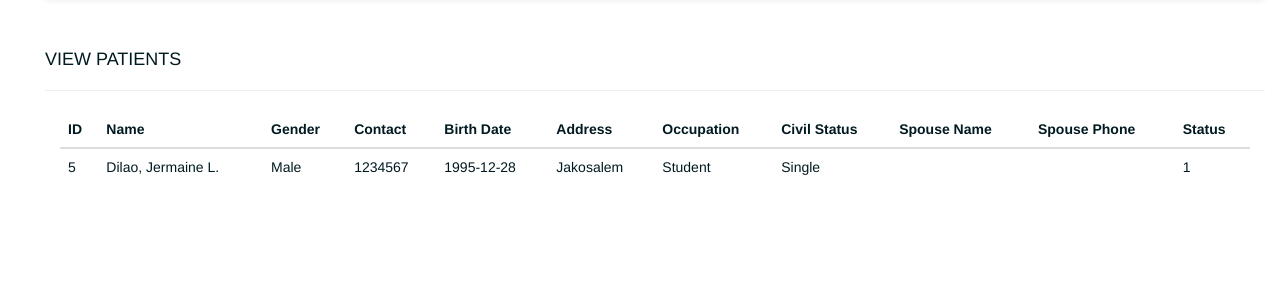
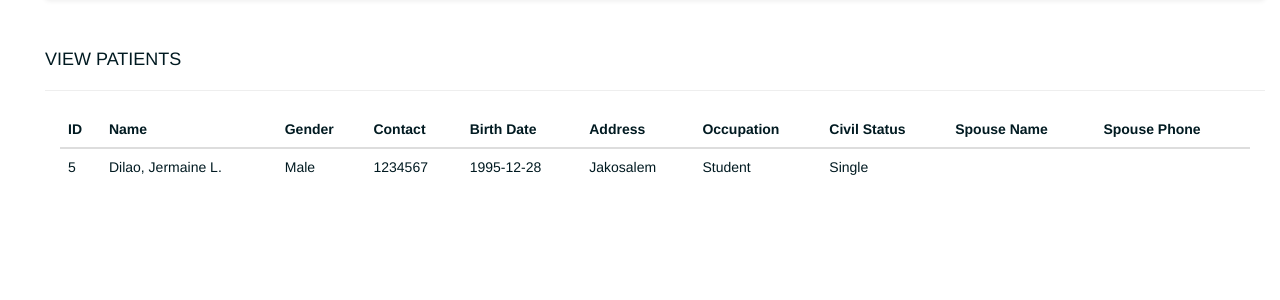
Before and after one commit to yenhaha/blah, a PHP site: page /index.php?p=viewpatient in a window 1280 px wide. Shown: the part 60-360 px from the top of the page. Run offline with PHP 8.4, Linux system fonts and the light colour scheme; data comes from the database, SQL or seed files in the repository.

Commit message:
modified patient

```diff
--- a/viewpatient.php
+++ b/viewpatient.php
@@ -22,7 +22,6 @@
 						<th>Civil Status</th>
 						<th>Spouse Name</th>
 						<th>Spouse Phone</th>
-						<th>Status</th>
 					</tr>
 				</thead>
 				<tbody>
@@ -38,7 +37,6 @@
 							<td><?php echo htmlentities($pat['civilstat']); ?></td>
 							<td><?php echo htmlentities($pat['spousename']); ?></td>
 							<td><?php echo htmlentities($pat['spousecontact']); ?></td>
-							<td><?php echo htmlentities($pat['status']); ?></td>
 						</tr>
 					<?php endforeach; ?>
 				</tbody>
```
